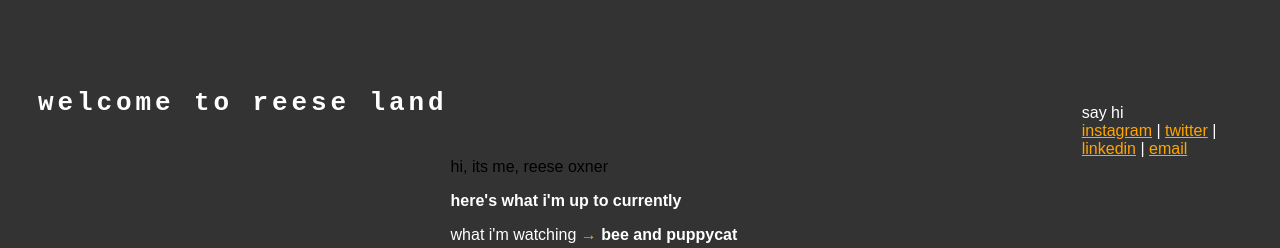
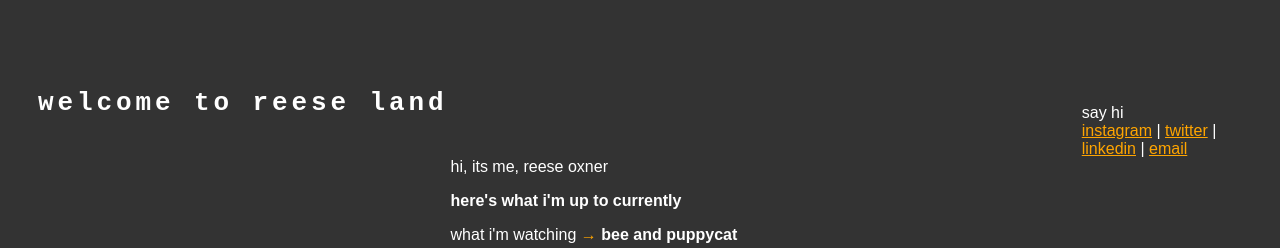
Before and after one commit to ReeseOxner/reeseoxner.github.io, a plain HTML site: page index.html in a window 1280 px wide. Shown: the top 248 px of the page. Drawn offline with Linux system fonts and the light colour scheme.

Commit message:
Update index.html

```diff
--- a/index.html
+++ b/index.html
@@ -96,7 +96,7 @@ background-color: orange;
 <br><br>
 <br>
 
-<p>hi, its me, reese oxner</p>
+<p class="p1">hi, its me, reese oxner</p>
 
 <p class="p1"> <strong>here's what i'm up to currently</p></strong>
 
```
